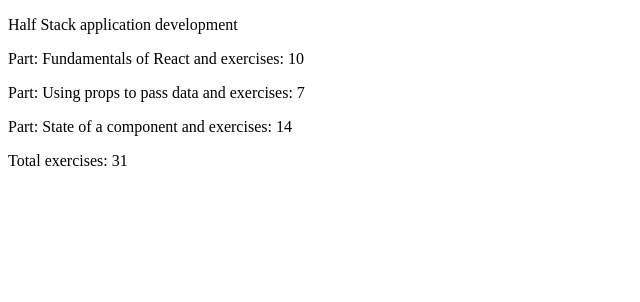
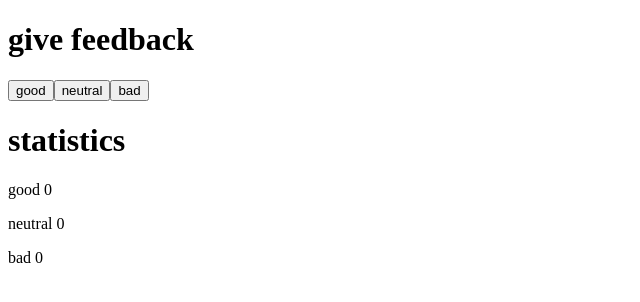
Before and after one commit to AhtesamMuhammad/full-stack-open, a React (Vite) app in the folder part1/unicafe/: page / in a window 1280 px wide. Shown: the top 302 px of the page, without its empty margins (0-640 px from the left). Built offline with nearby package versions, Linux system fonts and the light colour scheme.

Commit message:
activity 1.6 done

```diff
--- a/part1/unicafe/src/App.jsx
+++ b/part1/unicafe/src/App.jsx
@@ -1,54 +1,35 @@
-const Header = (propos) => {
-  return <p>{propos.name}</p>;
-};
+import { useState } from "react";
 
-const Part = (props) => {
-  return (
-    <p>
-      Part: {props.part} and exercises: {props.exercises}
-    </p>
-  );
-};
+const Button = ({ handleClick, text }) => (
+  <button onClick={handleClick}>{text}</button>
+);
 
-const Content = (props) => {
+const App = () => {
+  const [good, setGood] = useState(0);
+  const [neutral, setNeutral] = useState(0);
+  const [bad, setBad] = useState(0);
+
+  const handleGoodClick = () => {
+    setGood(good + 1);
+  };
+
+  const handleNeutralClick = () => {
+    setNeutral(neutral + 1);
+  };
+
+  const handleBadClick = () => {
+    setBad(bad + 1);
+  };
   return (
     <div>
-      {props.parts.map((part, index) => (
-        <Part key={index} part={part.name} exercises={part.exercises} />
-      ))}
-    </div>
-  );
-};
-
-const Total = (props) => {
-  const total = props.parts.reduce((sum, part) => sum + part.exercises, 0);
-  return <p>Total exercises: {total}</p>;
-};
-
-const App = () => {
-  const course = {
-    name: "Half Stack application development",
-    parts: [
-      {
-        name: "Fundamentals of React",
-        exercises: 10,
-      },
-      {
-        name: "Using props to pass data",
-        exercises: 7,
-      },
-      {
-        name: "State of a component",
-        exercises: 14,
-      },
-    ],
-  };
-
-  return (
-    <div>
-      <Header name={course.name} />
-      <Content parts={course.parts} />
-      <Total parts={course.parts} />
+      <h1>give feedback</h1>
+      <Button handleClick={handleGoodClick} text="good" />
+      <Button handleClick={handleNeutralClick} text="neutral" />
+      <Button handleClick={handleBadClick} text="bad" />
+      <h1>statistics</h1>
+      <p>good {good}</p>
+      <p>neutral {neutral}</p>
+      <p>bad {bad}</p>
     </div>
   );
 };
```
